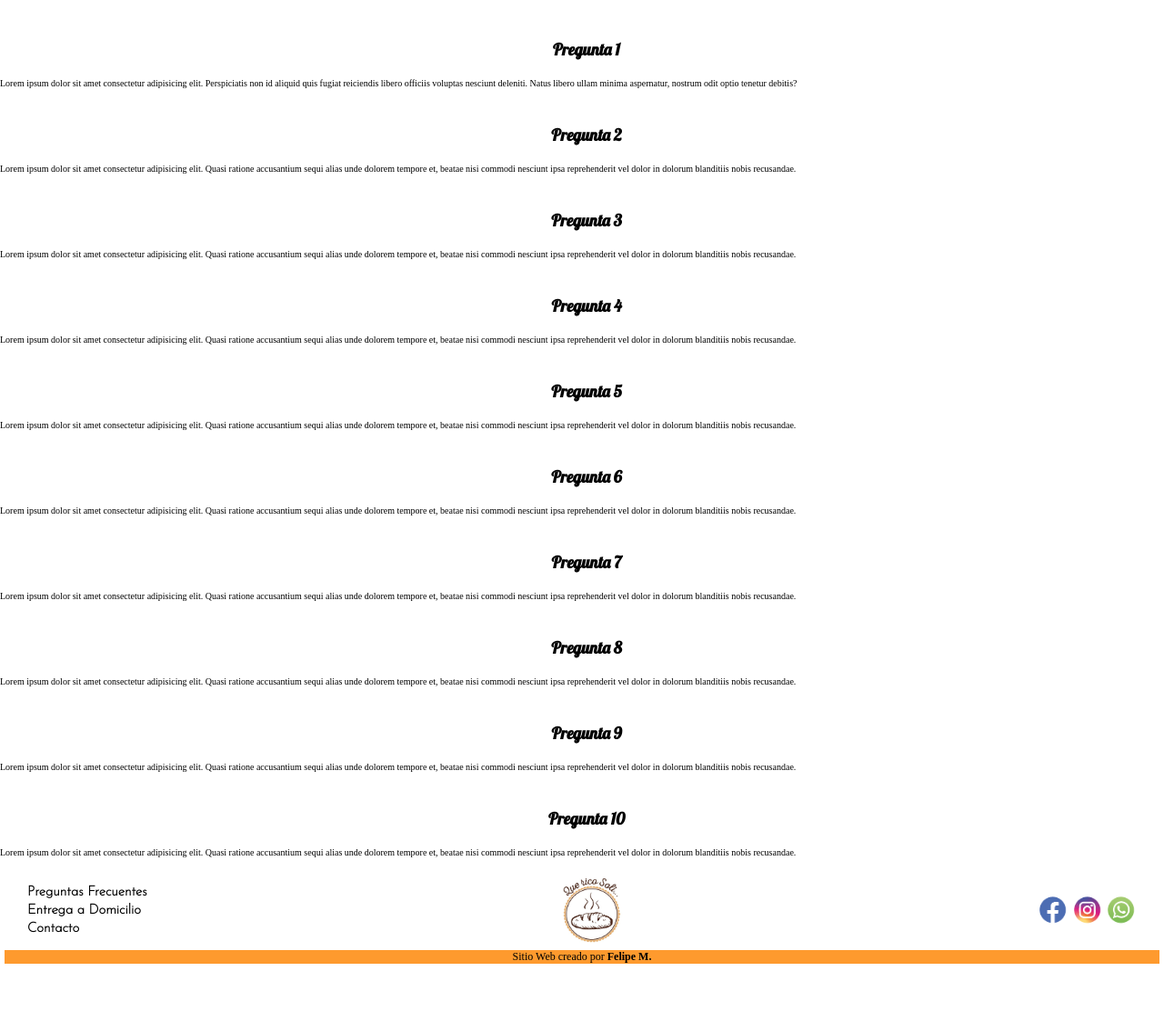
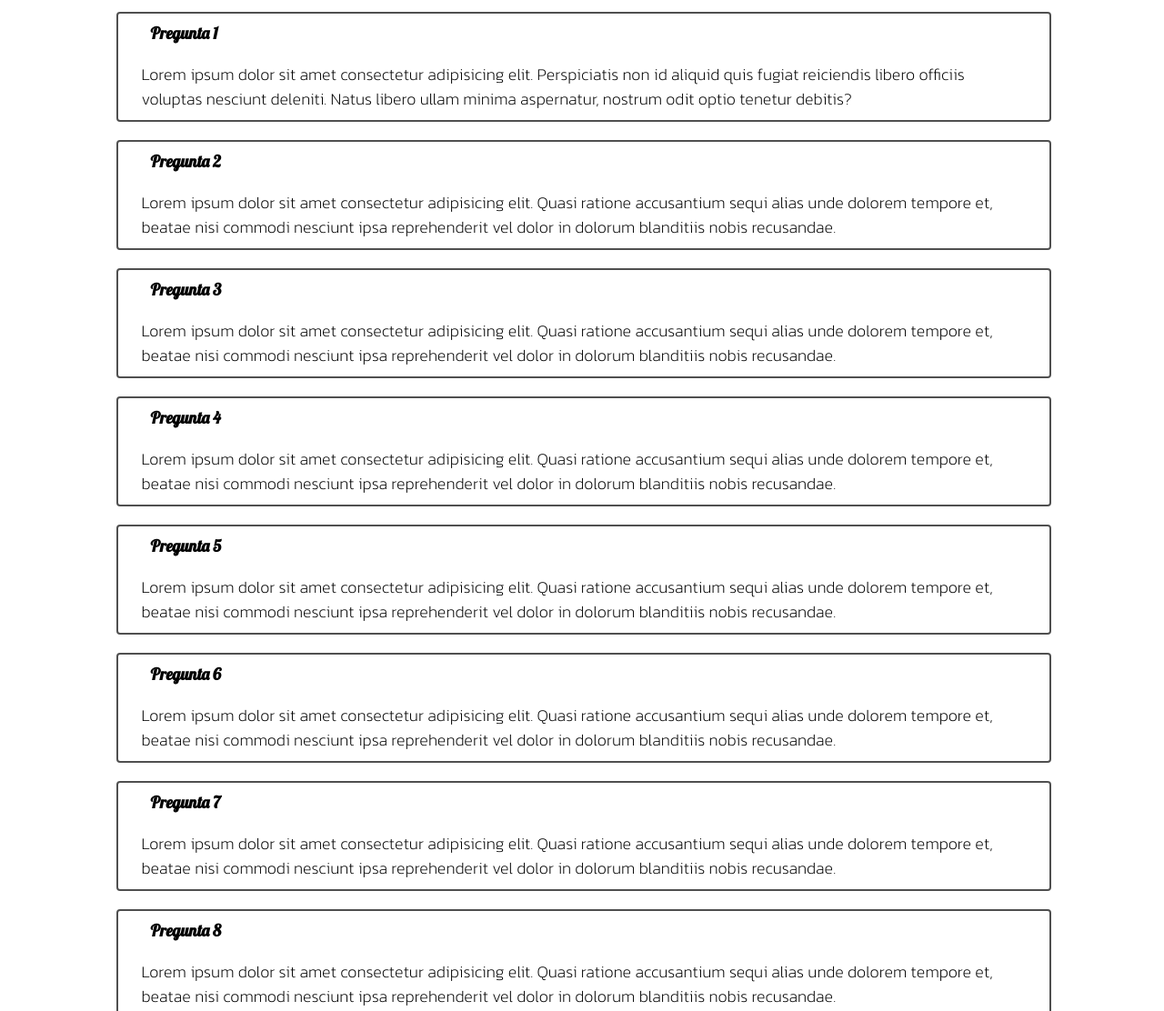
Before and after one commit to felimorales/QueRicoSoli, a plain HTML site: page pages/preg-frecuentes.html in a window 1280 px wide. Shown: the part 156-1268 px from the top of the page at 91% size. Before the commit the page ends 1221 px from the top, so only its background shows below. Drawn offline with Linux system fonts and the light colour scheme.

Commit message:
hoja preguntas

```diff
--- a/css/estilo.css
+++ b/css/estilo.css
@@ -430,6 +430,38 @@ iframe {
 
 /* Fin Entregas.--------------------------- */
 
+
+/* Inicio Preguntas.------------------------ */
+
+.preguntaTitulo {
+    text-align: left;
+    margin-left: 2vw;
+    padding-top: 10px;
+}
+
+.preguntaRespuesta {
+    font-size: 1.8rem;
+    margin-left: 2vw;
+    margin-right: 2vw;
+    font-family: 'Kanit', sans-serif;
+}
+.preguntas li {
+    border: rgb(79, 79, 79) solid 2px;
+    border-radius: 4px;
+    width: 100vw;
+    max-width: 80%;
+    margin-top: 20px;
+    margin-left: 10vw;
+    padding-bottom: 10px;
+}
+
+/* Fin Preguntas.--------------------------- */
+
+
+
+
+
+
 /* Media Querys.--------------------------- */
 
 /* Vista Tablet */
--- a/pages/preg-frecuentes.html
+++ b/pages/preg-frecuentes.html
@@ -48,52 +48,52 @@
             <ol>
                 <li>
                     <h3 class="preguntaTitulo">Pregunta 1</h3>
-                    <p>Lorem ipsum dolor sit amet consectetur adipisicing elit. Perspiciatis non id aliquid quis fugiat reiciendis libero officiis voluptas nesciunt deleniti. Natus libero ullam minima aspernatur, nostrum odit optio tenetur debitis?</p>
+                    <p class="preguntaRespuesta">Lorem ipsum dolor sit amet consectetur adipisicing elit. Perspiciatis non id aliquid quis fugiat reiciendis libero officiis voluptas nesciunt deleniti. Natus libero ullam minima aspernatur, nostrum odit optio tenetur debitis?</p>
                 </li>
 
                 <li>
                     <h3 class="preguntaTitulo">Pregunta 2</h3>
-                    <p>Lorem ipsum dolor sit amet consectetur adipisicing elit. Quasi ratione accusantium sequi alias unde dolorem tempore et, beatae nisi commodi nesciunt ipsa reprehenderit vel dolor in dolorum blanditiis nobis recusandae.</p>
+                    <p class="preguntaRespuesta">Lorem ipsum dolor sit amet consectetur adipisicing elit. Quasi ratione accusantium sequi alias unde dolorem tempore et, beatae nisi commodi nesciunt ipsa reprehenderit vel dolor in dolorum blanditiis nobis recusandae.</p>
                 </li>
 
                 <li>
                     <h3 class="preguntaTitulo">Pregunta 3</h3>
-                    <p>Lorem ipsum dolor sit amet consectetur adipisicing elit. Quasi ratione accusantium sequi alias unde dolorem tempore et, beatae nisi commodi nesciunt ipsa reprehenderit vel dolor in dolorum blanditiis nobis recusandae.</p>
+                    <p class="preguntaRespuesta">Lorem ipsum dolor sit amet consectetur adipisicing elit. Quasi ratione accusantium sequi alias unde dolorem tempore et, beatae nisi commodi nesciunt ipsa reprehenderit vel dolor in dolorum blanditiis nobis recusandae.</p>
                 </li>
 
                 <li>
                     <h3 class="preguntaTitulo">Pregunta 4</h3>
-                    <p>Lorem ipsum dolor sit amet consectetur adipisicing elit. Quasi ratione accusantium sequi alias unde dolorem tempore et, beatae nisi commodi nesciunt ipsa reprehenderit vel dolor in dolorum blanditiis nobis recusandae.</p>
+                    <p class="preguntaRespuesta">Lorem ipsum dolor sit amet consectetur adipisicing elit. Quasi ratione accusantium sequi alias unde dolorem tempore et, beatae nisi commodi nesciunt ipsa reprehenderit vel dolor in dolorum blanditiis nobis recusandae.</p>
                 </li>
 
                 <li>
                     <h3 class="preguntaTitulo">Pregunta 5</h3>
-                    <p>Lorem ipsum dolor sit amet consectetur adipisicing elit. Quasi ratione accusantium sequi alias unde dolorem tempore et, beatae nisi commodi nesciunt ipsa reprehenderit vel dolor in dolorum blanditiis nobis recusandae.</p>
+                    <p class="preguntaRespuesta">Lorem ipsum dolor sit amet consectetur adipisicing elit. Quasi ratione accusantium sequi alias unde dolorem tempore et, beatae nisi commodi nesciunt ipsa reprehenderit vel dolor in dolorum blanditiis nobis recusandae.</p>
                 </li>
 
                 <li>
                     <h3 class="preguntaTitulo">Pregunta 6</h3>
-                    <p>Lorem ipsum dolor sit amet consectetur adipisicing elit. Quasi ratione accusantium sequi alias unde dolorem tempore et, beatae nisi commodi nesciunt ipsa reprehenderit vel dolor in dolorum blanditiis nobis recusandae.</p>
+                    <p class="preguntaRespuesta">Lorem ipsum dolor sit amet consectetur adipisicing elit. Quasi ratione accusantium sequi alias unde dolorem tempore et, beatae nisi commodi nesciunt ipsa reprehenderit vel dolor in dolorum blanditiis nobis recusandae.</p>
                 </li>
 
                 <li>
                     <h3 class="preguntaTitulo">Pregunta 7</h3>
-                    <p>Lorem ipsum dolor sit amet consectetur adipisicing elit. Quasi ratione accusantium sequi alias unde dolorem tempore et, beatae nisi commodi nesciunt ipsa reprehenderit vel dolor in dolorum blanditiis nobis recusandae.</p>
+                    <p class="preguntaRespuesta">Lorem ipsum dolor sit amet consectetur adipisicing elit. Quasi ratione accusantium sequi alias unde dolorem tempore et, beatae nisi commodi nesciunt ipsa reprehenderit vel dolor in dolorum blanditiis nobis recusandae.</p>
                 </li>
 
                 <li>
-                    <h3>Pregunta 8</h3>
-                    <p>Lorem ipsum dolor sit amet consectetur adipisicing elit. Quasi ratione accusantium sequi alias unde dolorem tempore et, beatae nisi commodi nesciunt ipsa reprehenderit vel dolor in dolorum blanditiis nobis recusandae.</p>
+                    <h3 class="preguntaTitulo">Pregunta 8</h3>
+                    <p class="preguntaRespuesta">Lorem ipsum dolor sit amet consectetur adipisicing elit. Quasi ratione accusantium sequi alias unde dolorem tempore et, beatae nisi commodi nesciunt ipsa reprehenderit vel dolor in dolorum blanditiis nobis recusandae.</p>
                 </li>
 
                 <li>
-                    <h3>Pregunta 9</h3>
-                    <p>Lorem ipsum dolor sit amet consectetur adipisicing elit. Quasi ratione accusantium sequi alias unde dolorem tempore et, beatae nisi commodi nesciunt ipsa reprehenderit vel dolor in dolorum blanditiis nobis recusandae.</p>
+                    <h3 class="preguntaTitulo">Pregunta 9</h3>
+                    <p class="preguntaRespuesta">Lorem ipsum dolor sit amet consectetur adipisicing elit. Quasi ratione accusantium sequi alias unde dolorem tempore et, beatae nisi commodi nesciunt ipsa reprehenderit vel dolor in dolorum blanditiis nobis recusandae.</p>
                 </li>
 
                 <li>
-                    <h3>Pregunta 10</h3>
-                    <p>Lorem ipsum dolor sit amet consectetur adipisicing elit. Quasi ratione accusantium sequi alias unde dolorem tempore et, beatae nisi commodi nesciunt ipsa reprehenderit vel dolor in dolorum blanditiis nobis recusandae.</p>
+                    <h3 class="preguntaTitulo">Pregunta 10</h3>
+                    <p class="preguntaRespuesta">Lorem ipsum dolor sit amet consectetur adipisicing elit. Quasi ratione accusantium sequi alias unde dolorem tempore et, beatae nisi commodi nesciunt ipsa reprehenderit vel dolor in dolorum blanditiis nobis recusandae.</p>
                 </li>
 
             </ol>
```
